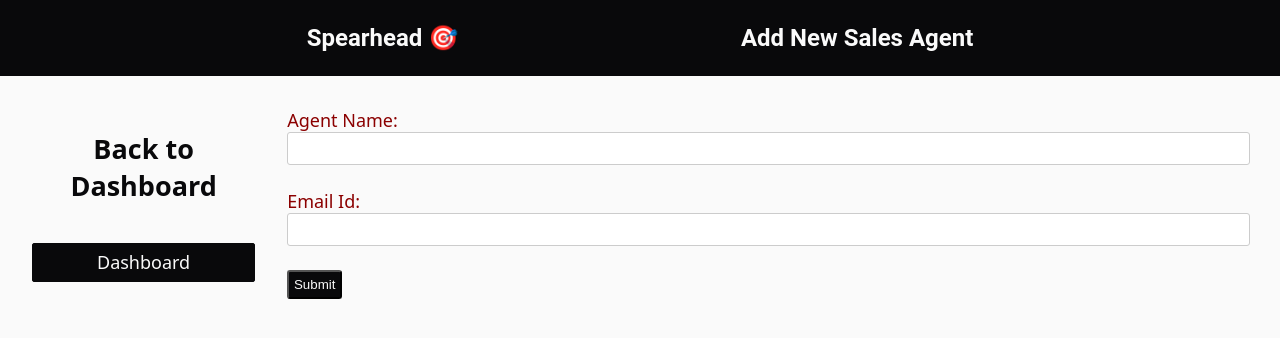
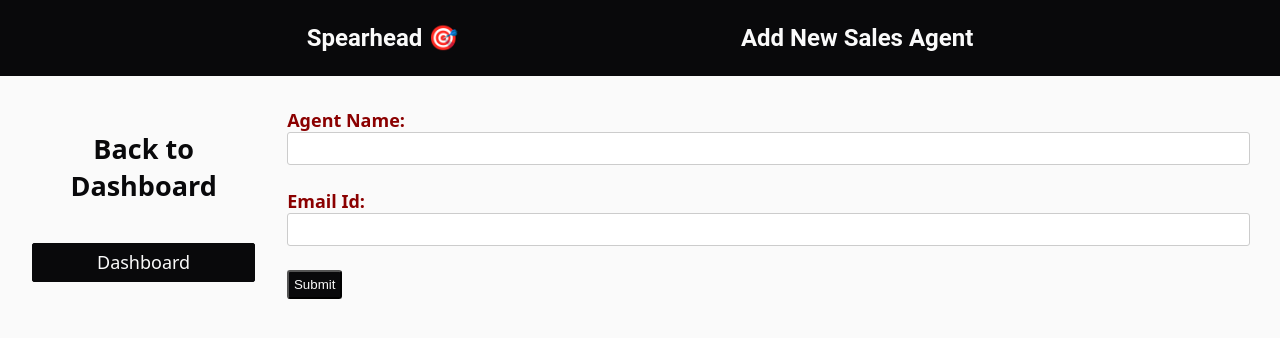
Before and after one commit to Karan-Bharti1/Spearhead, a React (Vite) app: page /addagent in a window 1280 px wide. Shown: the top 338 px of the page. Built offline with nearby package versions, Linux system fonts and the light colour scheme; no server answers.

Commit message:
chore: handled loading for Sales Agent page and updated font size for add new sales agent form

```diff
--- a/src/pages/AddNewAgent.jsx
+++ b/src/pages/AddNewAgent.jsx
@@ -53,10 +53,10 @@ return(<>
         </div>
         <div className="content">
          <form onSubmit={handleSubmit}>
-                <label htmlFor="name" className="text-head">Agent Name:</label>
+                <label htmlFor="name" className="text-head"><strong>Agent Name:</strong></label>
                 <input type="text" id="name" className="form-control" name="name" value={agent.name} onChange={handleChange} required/>
                 <br/><br/>
-                <label htmlFor="email" className="text-head">Email Id: </label>
+                <label htmlFor="email" className="text-head"><strong>Email Id:</strong> </label>
                 <input type="email" className="form-control"  id="eamil" name="email" value={agent.email} onChange={handleChange} required/>
                 <br/>
                 {sales.sales?.some(saleAgent=>saleAgent.email===agent.email) && (<p className="errorDisplay">This email Id Already Exists</p>)}
--- a/src/pages/SalesAgentsList.jsx
+++ b/src/pages/SalesAgentsList.jsx
@@ -21,13 +21,15 @@ const SalesAgent=()=>
         </div>
 
         <div className="content">
-            <div className="addAgentContainer">
+            {salesAgents.status==="loading"&&(<>
+                <h2 className="load">Loading...</h2></>)}
+        {salesAgents.status!=="loading" &&<><div className="addAgentContainer">
                 <Link className="link-display" to={"/addagent"}>Add New Agent</Link>
             </div>
         <ul>
         {salesAgents?.sales?.map(agent=>(<li key={agent._id} className="leadList"><span >{agent.name}</span>
 <span className="comment-text">{agent.email}</span></li>))}
-</ul>
+</ul></>}
         </div>
         </div>
     </main>
```
